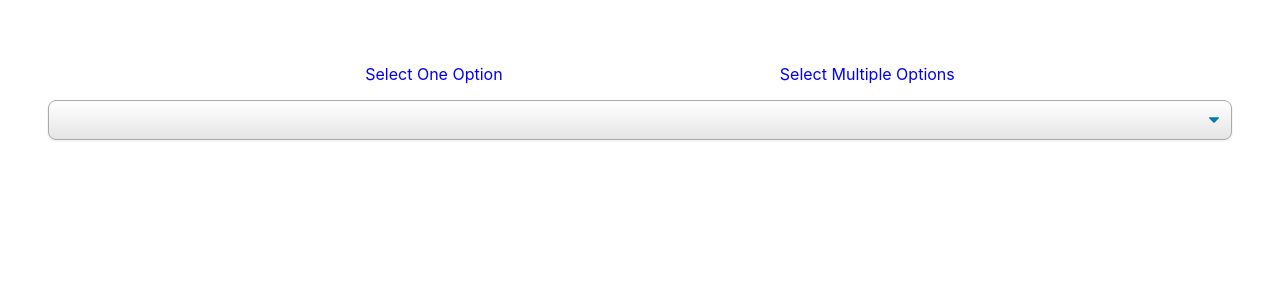
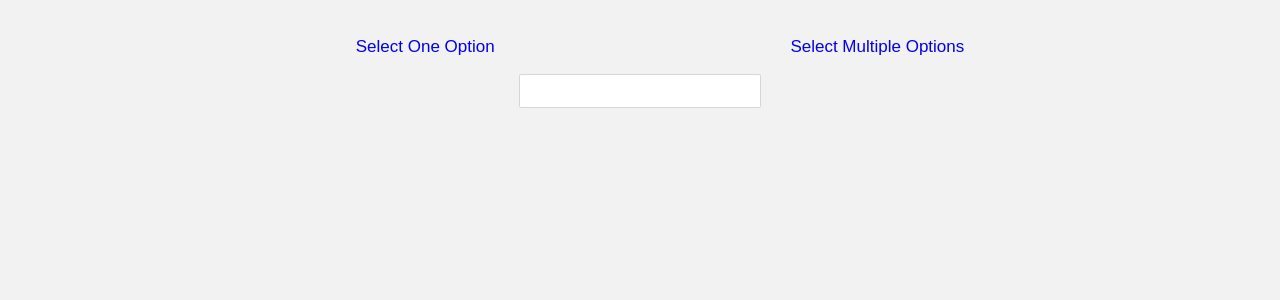
Before and after one commit to lukastatarunas/Devopal, a React (Create React App) app: page /one in a window 1280 px wide. Shown: the top 300 px of the page. Built offline with nearby package versions, Linux system fonts and the light colour scheme.

Commit message:
Refactored

```diff
--- a/src/App.js
+++ b/src/App.js
@@ -1,6 +1,7 @@
 import React, { useState } from 'react'
 import './App.css'
-import Select from './components/Select'
+// import Select from './components/Select'
+import InputTag from './components/InputTag'
 import {
   BrowserRouter as Router,
   Switch,
@@ -19,7 +20,7 @@ const App = () => {
   const setMultipleOption = () => {
     setMultipleOptions(true)
   }
-
+  const selectedTags = tags => console.log(tags)
   return (
     <Router>
       <div>
@@ -35,10 +36,12 @@ const App = () => {
         </nav>
         <Switch>
           <Route path="/one">
-            <Select multipleOptions={multipleOptions} />
+            {/* <Select multipleOptions={multipleOptions} /> */}
+            <InputTag />
           </Route>
           <Route path="/multiple">
-            <Select multipleOptions={multipleOptions} />
+            {/* <Select multipleOptions={multipleOptions} /> */}
+            <InputTag />
           </Route>
         </Switch>
       </div>
--- /dev/null
+++ b/src/components/InputTag.css
@@ -0,0 +1,68 @@
+* {
+    font-family: sans-serif;
+    font-size: 17px;
+}
+
+body {
+    background: #f2f2f2;
+    padding: 20px;
+}
+
+.input-tag {
+    background: white;
+    border: 1px solid #d6d6d6;
+    border-radius: 2px;
+    display: flex;
+    flex-wrap: wrap;
+    padding: 5px 5px 0;
+}
+
+.input-tag input {
+    border: none;
+    width: 100%;
+}
+
+.input-tag__tags {
+    display: inline-flex;
+    flex-wrap: wrap;
+    margin: 0;
+    padding: 0;
+    width: 100%;
+}
+
+.input-tag__tags li {
+    align-items: center;
+    background: #85A3BF;
+    border-radius: 2px;
+    color: white;
+    display: flex;
+    font-weight: 300;
+    list-style: none;
+    margin-bottom: 5px;
+    margin-right: 5px;
+    padding: 5px 10px;
+}
+
+.input-tag__tags li button {
+    align-items: center;
+    appearance: none;
+    background: #333333;
+    border: none;
+    border-radius: 50%;
+    color: white;
+    cursor: pointer;
+    display: inline-flex;
+    font-size: 12px;
+    height: 15px;
+    justify-content: center;
+    line-height: 0;
+    margin-left: 8px;
+    transform: rotate(45deg);
+    width: 15px;
+}
+
+.input-tag__tags li.input-tag__tags__input {
+    background: none;
+    flex-grow: 1;
+    padding: 0;
+}
--- /dev/null
+++ b/src/components/InputTag.js
@@ -0,0 +1,122 @@
+import React, { useState } from 'react'
+import './InputTag.css'
+
+const InputTag = props => {
+
+  const [tags, setTags] = useState([])
+
+  const removeTag = i => {
+    const newTags = [ ...tags ]
+    newTags.splice(i, 1)
+    setTags(newTags)
+  }
+
+  const inputKeyDown = e => {
+    const val = e.target.value
+    if (e.key === 'Enter' && val) {
+      if (tags.find(tag => tag.toLowerCase() === val.toLowerCase())) {
+        return
+      }
+      setTags([...tags, val])
+      e.target.value = null
+    } else if (e.key === 'Backspace' && !val) {
+      removeTag(tags.length - 1)
+    }
+  }
+
+  let component
+
+  if (1) {
+    component = <div className="input-tag">
+      <ul className="input-tag__tags">
+        { tags.map((tag, i) => (
+          <li key={tag}>
+            {tag}
+            <button type="button" onClick={() => { removeTag(i) }}>+</button>
+          </li>
+        ))}
+        <li className="input-tag__tags__input">
+          <input type="email" list="languages" onKeyDown={inputKeyDown} />
+          <datalist className="datalist" id="languages">
+            <div className="datalist__items">
+              <option className="datalist__items-item" value="HTML"></option>
+              <option className="datalist__items-item" value="CSS"></option>
+              <option className="datalist__items-item" value="JavaScript"></option>
+              <option className="datalist__items-item" value="Java"></option>
+              <option className="datalist__items-item" value="Ruby"></option>
+              <option className="datalist__items-item" value="PHP"></option>
+              <option className="datalist__items-item" value="Go"></option>
+              <option className="datalist__items-item" value="Erlang"></option>
+              <option className="datalist__items-item" value="Python"></option>
+              <option className="datalist__items-item" value="C"></option>
+              <option className="datalist__items-item" value="C#"></option>
+              <option className="datalist__items-item" value="C++"></option>
+            </div>
+          </datalist>
+        </li>
+      </ul>
+    </div>
+  }
+
+  else {
+    component = <div className="input-tag">
+      <ul className="input-tag__tags">
+        <li className="input-tag__tags__input">
+          <input type="email" list="languages" />
+          <datalist className="datalist" id="languages">
+            <div className="datalist__items">
+              <option className="datalist__items-item" value="HTML"></option>
+              <option className="datalist__items-item" value="CSS"></option>
+              <option className="datalist__items-item" value="JavaScript"></option>
+              <option className="datalist__items-item" value="Java"></option>
+              <option className="datalist__items-item" value="Ruby"></option>
+              <option className="datalist__items-item" value="PHP"></option>
+              <option className="datalist__items-item" value="Go"></option>
+              <option className="datalist__items-item" value="Erlang"></option>
+              <option className="datalist__items-item" value="Python"></option>
+              <option className="datalist__items-item" value="C"></option>
+              <option className="datalist__items-item" value="C#"></option>
+              <option className="datalist__items-item" value="C++"></option>
+            </div>
+          </datalist>
+        </li>
+      </ul>
+    </div>
+  }
+
+  return (
+    <div className="App">
+      <div className="input-tag">
+        <ul className="input-tag__tags">
+          { tags.map((tag, i) => (
+            <li key={tag}>
+              {tag}
+              <button type="button" onClick={() => { removeTag(i) }}>+</button>
+            </li>
+          ))}
+          <li className="input-tag__tags__input">
+            <input type="email" list="languages" onKeyDown={inputKeyDown} />
+            <datalist className="datalist" id="languages">
+              <div className="datalist__items">
+                <option className="datalist__items-item" value="HTML"></option>
+                <option className="datalist__items-item" value="CSS"></option>
+                <option className="datalist__items-item" value="JavaScript"></option>
+                <option className="datalist__items-item" value="Java"></option>
+                <option className="datalist__items-item" value="Ruby"></option>
+                <option className="datalist__items-item" value="PHP"></option>
+                <option className="datalist__items-item" value="Go"></option>
+                <option className="datalist__items-item" value="Erlang"></option>
+                <option className="datalist__items-item" value="Python"></option>
+                <option className="datalist__items-item" value="C"></option>
+                <option className="datalist__items-item" value="C#"></option>
+                <option className="datalist__items-item" value="C++"></option>
+              </div>
+            </datalist>
+          </li>
+        </ul>
+      </div>
+    </div>
+  )
+}
+
+export default InputTag
--- a/src/components/Select.js
+++ b/src/components/Select.js
@@ -1,13 +1,16 @@
-import React from 'react'
+import React, { useState } from 'react'
 import './Select.css'
 
 const Select = props => {
 
-    let obj = {}
+    const [values, setValues] = useState([])
+
+    let arr = []
 
     const onChange = e => {
-        obj.key = e.target.value
-        console.log(obj)
+        arr.push(e.target.value)
+        setValues(arr)
+        console.log(arr)
     }
 
     let input
```
